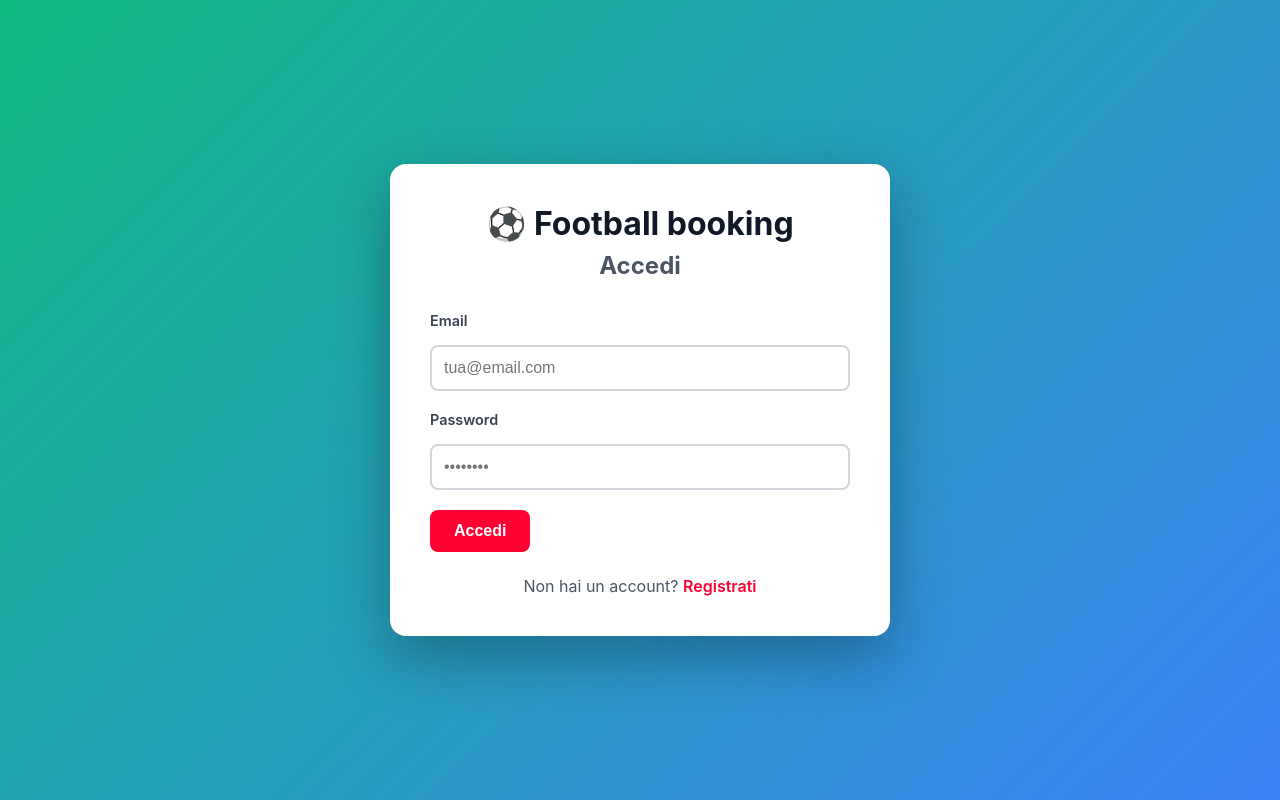
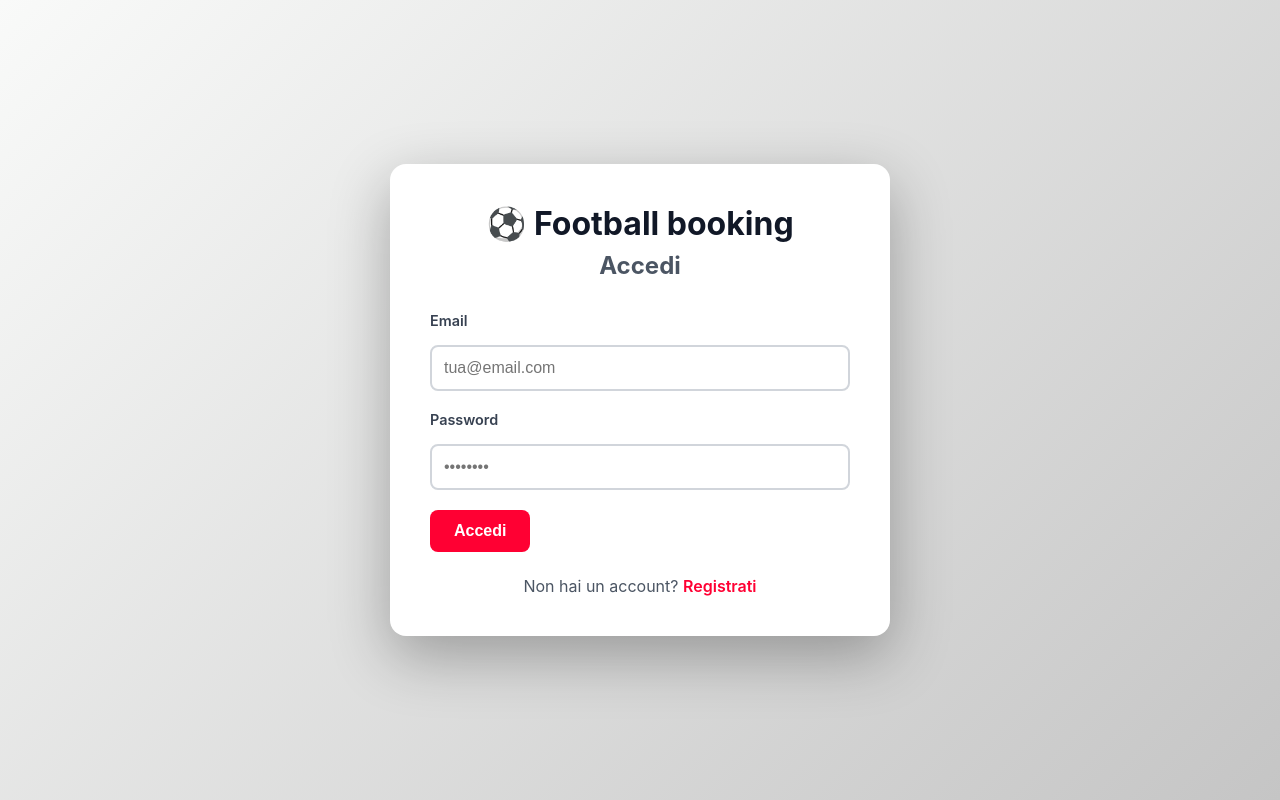
Before and after one commit to pdellibergoli/football_reserv, a React (Vite) app: page /login in a window 1280 px wide. Built offline with nearby package versions, Linux system fonts and the light colour scheme; no server answers.

Commit message:
Update background gradient in Auth.css for improved aesthetics

```diff
--- a/src/pages/Auth.css
+++ b/src/pages/Auth.css
@@ -3,7 +3,7 @@
     display: flex;
     align-items: center;
     justify-content: center;
-    background: linear-gradient(135deg, #10b981 0%, #3b82f6 100%);
+    background: linear-gradient(135deg, #f9faf9 0%, #c5c5c5 100%);
     padding: 20px;
 }
 
```
